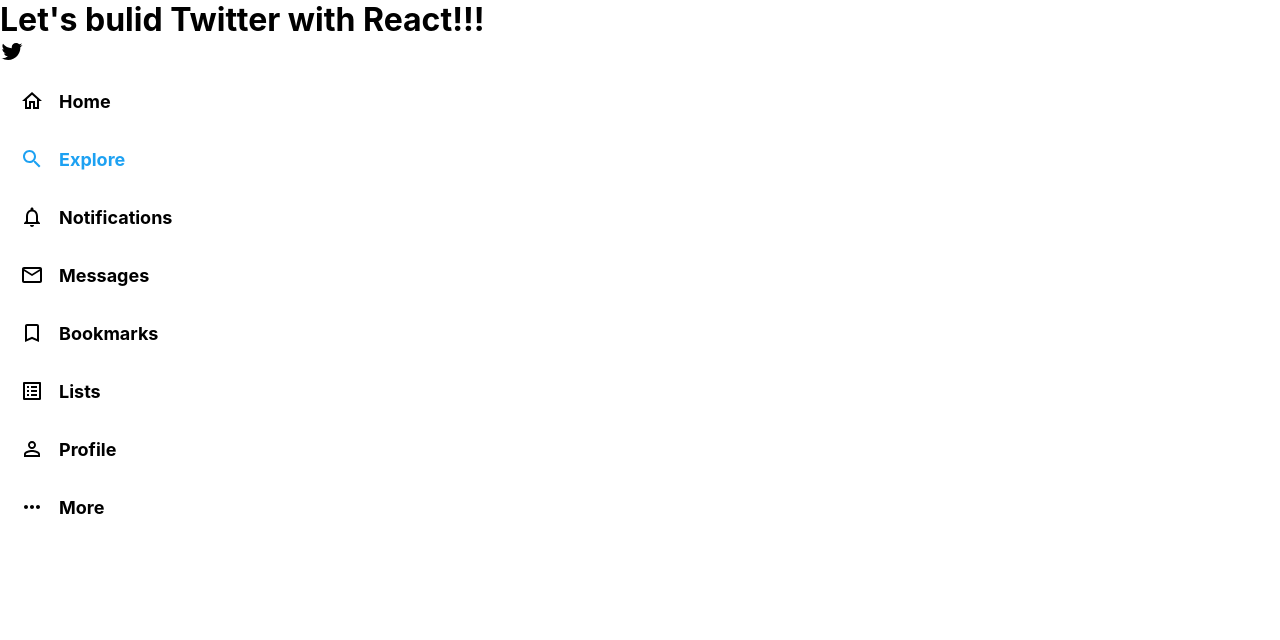
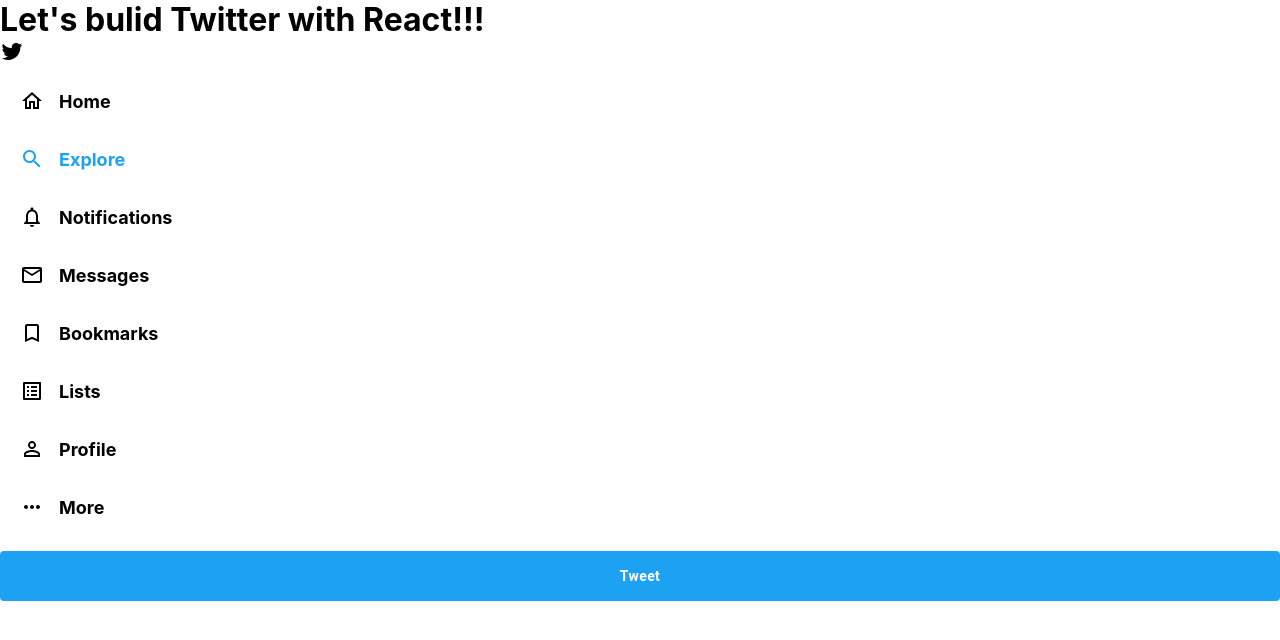
Before and after one commit to goffxnca/twitter-clone, a React (Create React App) app: page / in a window 1280 px wide. Shown: the top 640 px of the page. Built offline with nearby package versions, Linux system fonts and the light colour scheme.

Commit message:
Add big tweet button below the sidebar

```diff
--- a/src/Sidebar.css
+++ b/src/Sidebar.css
@@ -0,0 +1,9 @@
+.sidebar__tweet {
+  background-color: var(--twitter-primary-color) !important;
+  border: none !important;
+  color: white !important;
+  font-weight: 700 !important;
+  text-transform: inherit !important;
+  height: 50px !important;
+  margin-top: 10px !important;
+}
--- a/src/Sidebar.js
+++ b/src/Sidebar.js
@@ -24,6 +24,10 @@
       <SidebarOption text="Lists" Icon={ListAltIcon} />
       <SidebarOption text="Profile" Icon={PermIdentityIcon} />
       <SidebarOption text="More" Icon={MoreHorizIcon} />
+
+      <Button variant="outlined" className="sidebar__tweet" fullWidth>
+        Tweet
+      </Button>
     </div>
   );
 }
```
